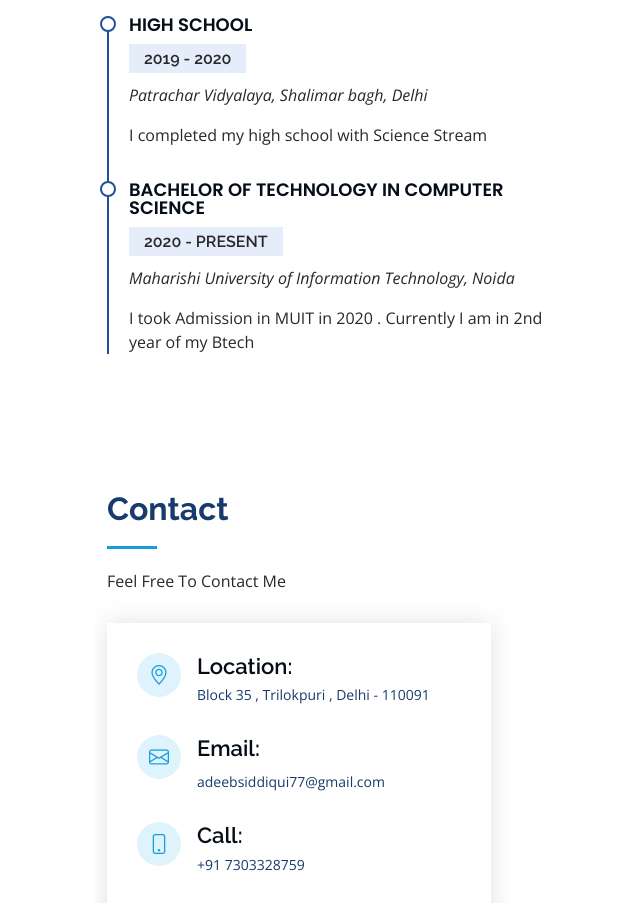
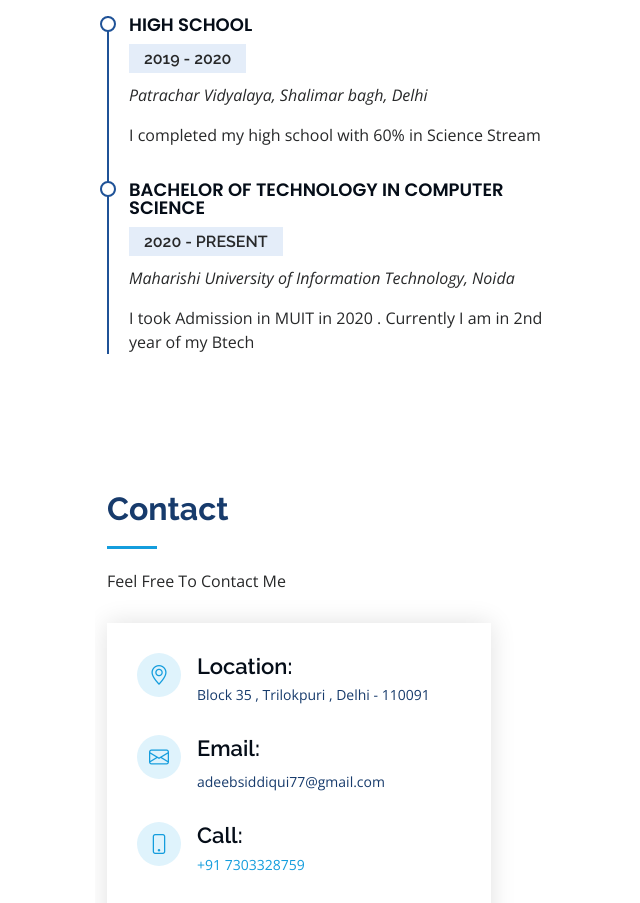
Before and after one commit to adeeb-123/Portfolio.github.io, a plain HTML site: page index.html in a window 1280 px wide. Shown: the part 2420-3323 px from the top of the page, without its empty margins (205-845 px from the left). Drawn offline with nearby package versions, Linux system fonts and the light colour scheme.

Commit message:
Update index.html

```diff
--- a/index.html
+++ b/index.html
@@ -279,7 +279,7 @@
               <h4>High school</h4>
               <h5>2019 - 2020</h5>
               <p><em>Patrachar Vidyalaya, Shalimar bagh, Delhi</em></p>
-              <p>I completed my high school with Science Stream</p>
+              <p>I completed my high school with 60% in Science Stream</p>
             </div>
             <div class="resume-item">
               <h4>Bachelor of Technology in Computer Science</h4>
@@ -603,7 +603,7 @@
               <div class="phone">
                 <i class="bi bi-phone"></i>
                 <h4>Call:</h4>
-                <p>+91 7303328759</p>
+                <p><a href="tel:+91-7303328759">+91 7303328759</a></p>
               </div>
               <iframe
                 src="https://www.google.com/maps/embed?pb=!1m18!1m12!1m3!1d3502.8363463857613!2d77.30059050089265!3d28.604685982342435!2m3!1f0!2f0!3f0!3m2!1i1024!2i768!4f13.1!3m3!1m2!1s0x390ce4969122a489%3A0x1fab6ad803d725e!2sBlock%2035%2C%20Himmatpuri%2C%20Trilokpuri%2C%20New%20Delhi%2C%20Delhi%20110091!5e0!3m2!1sen!2sin!4v1638900901691!5m2!1sen!2sin"
```
